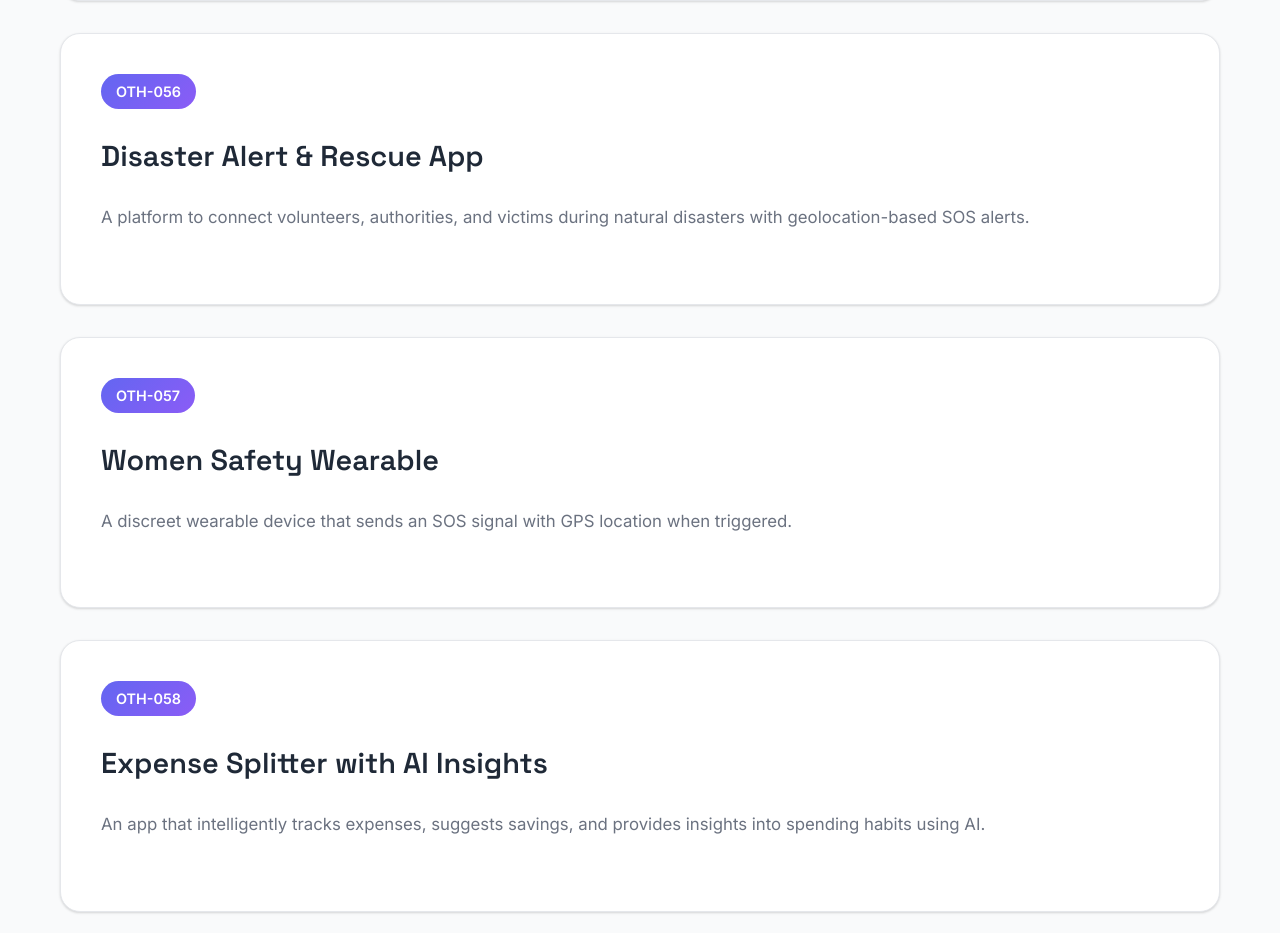
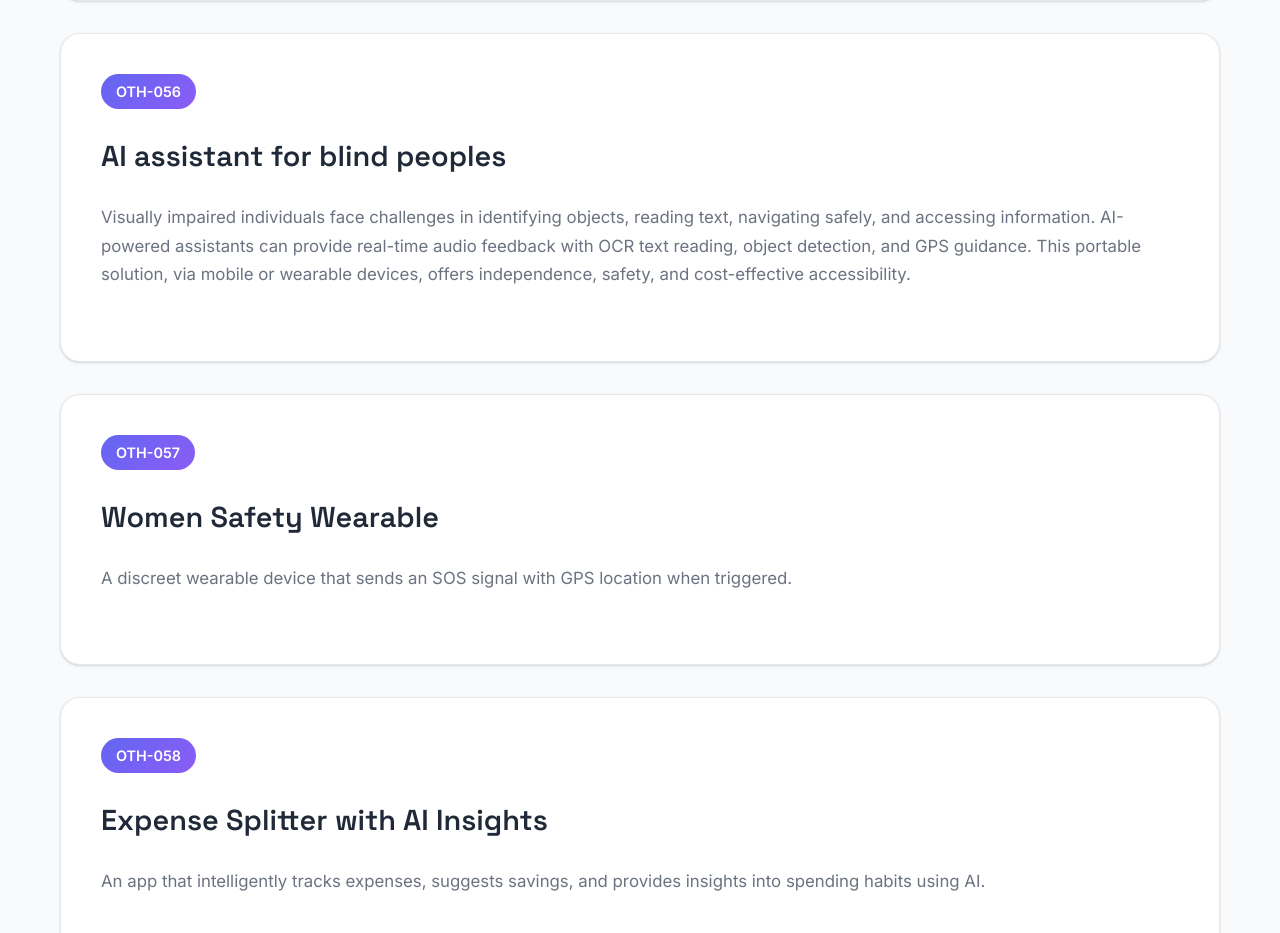
Before and after one commit to ctugcodingclubofficial/KEC_CTUG_Hackathon2025_, a plain HTML site: page others.html in a window 1280 px wide. Shown: the part 4845-5778 px from the top of the page. Drawn offline with Linux system fonts and the light colour scheme.

Commit message:
Update others.html

```diff
--- a/others.html
+++ b/others.html
@@ -206,9 +206,9 @@
                 <div class="problem-header">
                     <div class="problem-id">OTH-056</div>
                 </div>
-                <h2>Disaster Alert & Rescue App</h2>
+                <h2>AI assistant for blind peoples</h2>
                 <div class="problem-description">
-                    <p>A platform to connect volunteers, authorities, and victims during natural disasters with geolocation-based SOS alerts.</p>
+                    <p>Visually impaired individuals face challenges in identifying objects, reading text, navigating safely, and accessing information. AI-powered assistants can provide real-time audio feedback with OCR text reading, object detection, and GPS guidance. This portable solution, via mobile or wearable devices, offers independence, safety, and cost-effective accessibility.</p>
                 </div>
             </div>
 
```
